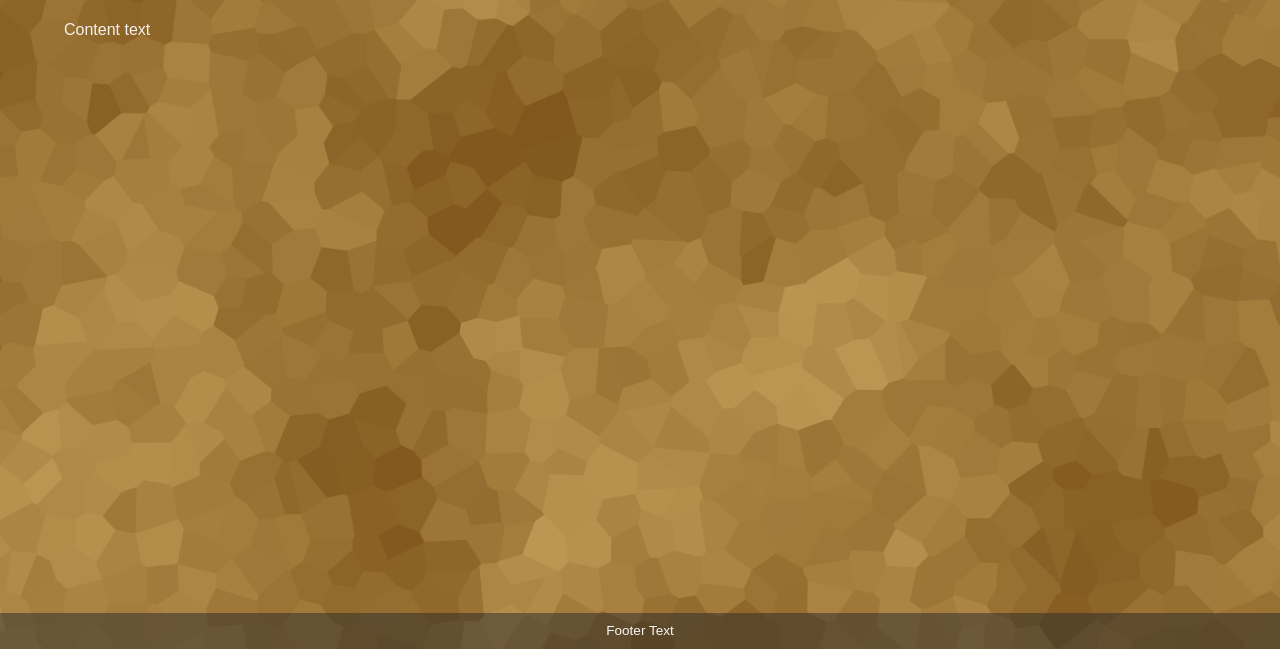
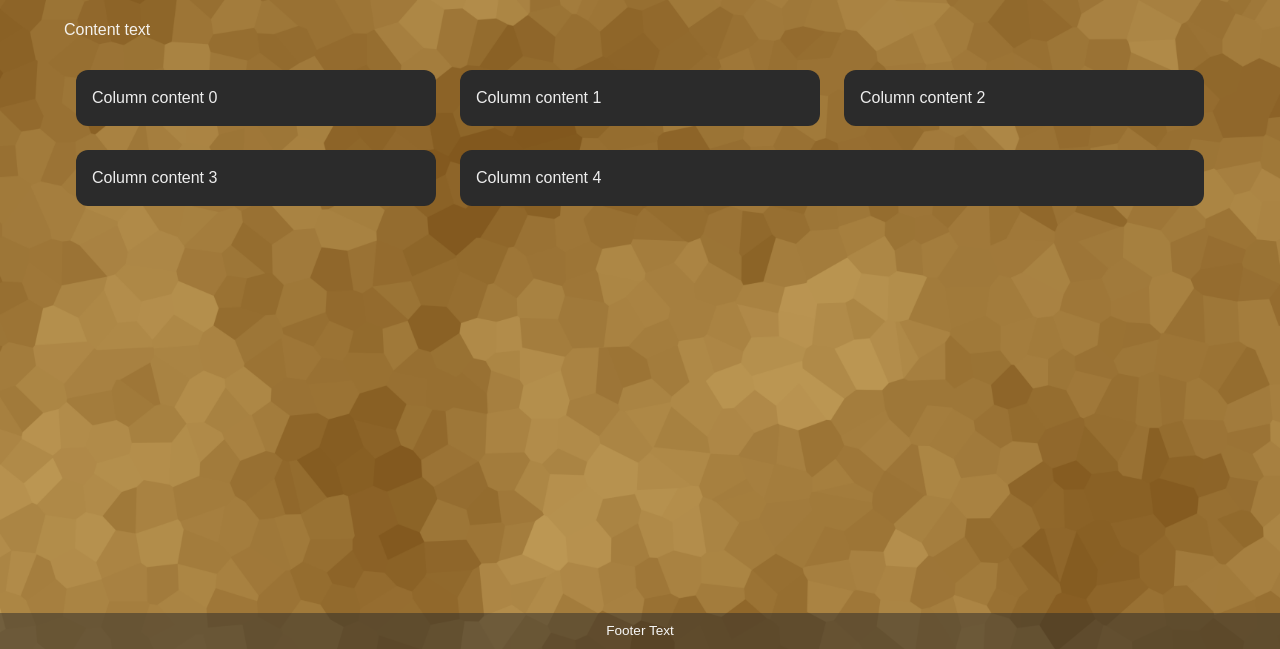
Before and after one commit to TurtleException/turtlehost-web, a plain HTML site: page frontend/index.html in a window 1280 px wide. Shown: the part 151-800 px from the top of the page. Drawn offline with Linux system fonts and the light colour scheme.

Commit message:
Add columns & cards

```diff
--- a/frontend/index.html
+++ b/frontend/index.html
@@ -35,6 +35,44 @@
         <div class="content">
             <h1>Content header</h1>
             <p>Content text</p>
+
+            <div class="columns">
+                <div class="column col-1-3">
+                    <div class="card">
+                        <div class="card-content">
+                            <p>Column content 0</p>
+                        </div>
+                    </div>
+                </div>
+                <div class="column col-1-3">
+                    <div class="card">
+                        <div class="card-content">
+                            <p>Column content 1</p>
+                        </div>
+                    </div>
+                </div>
+                <div class="column col-1-3">
+                    <div class="card">
+                        <div class="card-content">
+                            <p>Column content 2</p>
+                        </div>
+                    </div>
+                </div>
+                <div class="column col-1-3">
+                    <div class="card">
+                        <div class="card-content">
+                            <p>Column content 3</p>
+                        </div>
+                    </div>
+                </div>
+                <div class="column col-2-3">
+                    <div class="card">
+                        <div class="card-content">
+                            <p>Column content 4</p>
+                        </div>
+                    </div>
+                </div>
+            </div>
         </div>
 
         <div class="footer">
--- a/frontend/styles/colors.css
+++ b/frontend/styles/colors.css
@@ -27,6 +27,8 @@
 :root {
     --color-background: var(--color-pixel-background);
 
+    --color-card-background: var(--color-pixel-secondary);
+
     --color-title:    var(--color-pixel-brightest-gray);
     --color-subtitle: rgb(from var(--color-pixel-brightest-gray) r g b / 98%);
     --color-text:     rgb(from var(--color-pixel-brightest-gray) r g b / 94%);
--- a/frontend/styles/styles.css
+++ b/frontend/styles/styles.css
@@ -88,6 +88,65 @@ body .footer {
     margin: 0 auto;
 }
 
+/* - - - COLUMNS & CARDS - - - */
+
+@media screen and (min-width: 769px), print {
+    .columns:not(.is-desktop) {
+        display: flex;
+        align-items: center;
+    }
+}
+
+.columns {
+    flex-wrap: wrap;
+    box-sizing: border-box;
+}
+
+
+.column {
+    display: block;
+    padding: .75rem;
+}
+
+.card {
+    --border-radius: 0.75rem;
+
+    background-color: var(--color-card-background);
+
+    box-shadow: 0 2px 15px 0 var(--color-card-shadow);
+    transition: box-shadow 0.35s;
+}
+
+.card:first-child {
+    border-top-left-radius: var(--border-radius);
+    border-top-right-radius: var(--border-radius);
+}
+
+.card:last-child {
+    border-bottom-left-radius: var(--border-radius);
+    border-bottom-right-radius: var(--border-radius);
+}
+
+.card-content {
+    padding: 1rem;
+    background-color: transparent;
+}
+
+@media screen and (min-width: 769px), print {
+    .column { flex: none }
+
+    .column.col-1 { width: 100% }
+    .column.col-1-2 { width: 50% }
+    .column.col-1-3 { width: calc(100% / 3) }
+    .column.col-2-3 { width: calc((100% / 3) * 2) }
+    .column.col-1-4 { width: 25% }
+    .column.col-3-4 { width: 75% }
+    .column.col-1-5 { width: 20% }
+    .column.col-2-5 { width: 40% }
+    .column.col-3-5 { width: 60% }
+    .column.col-4-5 { width: 80% }
+}
+
 /* - - - TEXT - - - */
 
 body {
```
